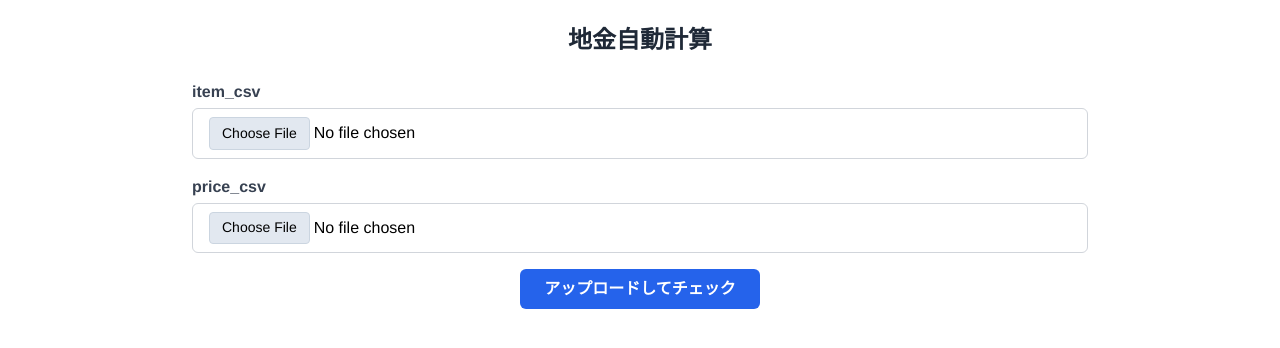
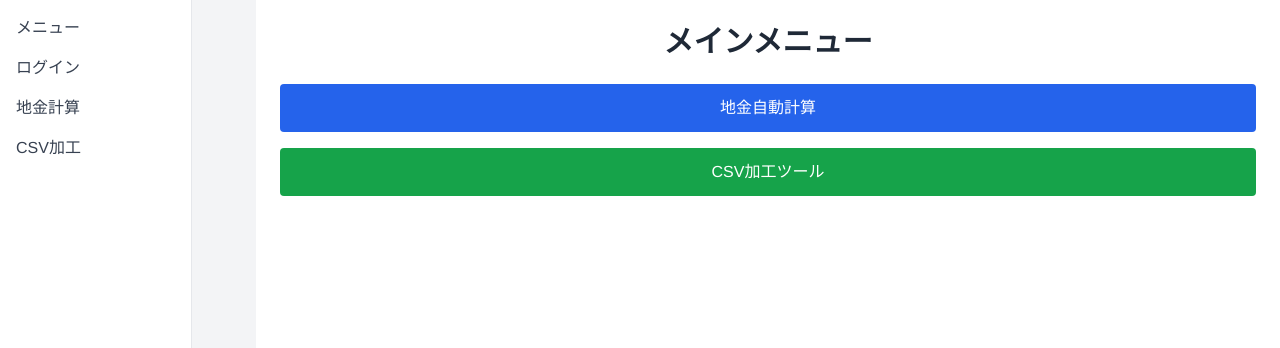
Before and after one commit to tsukasakakuda/mb-jewelry-app, a Vue app in the folder frontend/: page / in a window 1280 px wide. Shown: the top 348 px of the page. Built offline with nearby package versions, Linux system fonts and the light colour scheme.

Commit message:
side main menu 作成

```diff
--- a/frontend/src/App.vue
+++ b/frontend/src/App.vue
@@ -1,19 +1,21 @@
 <template>
-  <UploadForm />
+  <div class="flex flex-col md:flex-row min-h-screen">
+    <SidebarMenu class="md:w-64 w-full md:block bg-gray-100" />
+    <main class="flex-1 bg-white p-6">
+      <router-view />
+    </main>
+  </div>
 </template>
 
 <script>
-import UploadForm from './components/UploadForm.vue';
-
-export default {
-  components: {
-    UploadForm
-  }
-};
+import UploadForm from './views/UploadForm.vue';
+import SidebarMenu from './components/SidebarMenu.vue';
+export default { components: { SidebarMenu } };
 </script>
 
 <style>
 body {
   font-family: 'Helvetica', sans-serif;
+  margin: 0;
 }
 </style>
--- /dev/null
+++ b/frontend/src/components/SidebarMenu.vue
@@ -0,0 +1,69 @@
+<template>
+    <div class="relative">
+      <!-- ハンバーガーアイコン -->
+      <button @click="toggleMenu" class="md:hidden p-2 focus:outline-none">
+        <svg class="w-6 h-6 text-gray-700" fill="none" stroke="currentColor" viewBox="0 0 24 24">
+          <path stroke-linecap="round" stroke-linejoin="round" stroke-width="2"
+                d="M4 6h16M4 12h16M4 18h16"/>
+        </svg>
+      </button>
+
+      <!-- モバイル用メニュー -->
+      <div :class="['absolute bg-white border shadow-lg mt-2 w-48 z-50', isOpen ? 'block' : 'hidden']">
+        <ul>
+          <li class="p-4 hover:bg-gray-100">
+            <router-link to="/" @click="closeMenu">メニュー</router-link>
+          </li>
+          <li class="p-4 hover:bg-gray-100">
+            <router-link to="/login" @click="closeMenu">ログイン</router-link>
+          </li>
+          <li class="p-4 hover:bg-gray-100">
+            <router-link to="/calculate" @click="closeMenu">地金計算</router-link>
+          </li>
+          <li class="p-4 hover:bg-gray-100">
+            <router-link to="/csv" @click="closeMenu">CSV加工</router-link>
+          </li>
+        </ul>
+      </div>
+
+      <!-- PC用サイドメニュー -->
+      <div class="hidden md:block bg-white border-r w-48 h-screen p-4">
+        <ul class="space-y-4">
+          <li>
+            <router-link to="/" class="text-gray-700 hover:underline">メニュー</router-link>
+          </li>
+          <li>
+            <router-link to="/login" class="text-gray-700 hover:underline">ログイン</router-link>
+          </li>
+          <li>
+            <router-link to="/calculate" class="text-gray-700 hover:underline">地金計算</router-link>
+          </li>
+          <li>
+            <router-link to="/csv" class="text-gray-700 hover:underline">CSV加工</router-link>
+          </li>
+        </ul>
+      </div>
+    </div>
+  </template>
+
+  <script>
+  export default {
+    data() {
+      return {
+        isOpen: false
+      };
+    },
+    methods: {
+      toggleMenu() {
+        this.isOpen = !this.isOpen;
+      },
+      closeMenu() {
+        this.isOpen = false;
+      }
+    }
+  };
+  </script>
+
+  <style scoped>
+  /* スタイルは必要に応じて追加 */
+  </style>
--- a/frontend/src/main.js
+++ b/frontend/src/main.js
@@ -1,5 +1,6 @@
 import { createApp } from 'vue';
 import App from './App.vue';
 import './style.css';
+import router from './router';
 
-createApp(App).mount('#app');
+createApp(App).use(router).mount('#app');
--- /dev/null
+++ b/frontend/src/views/CsvEditor.vue
@@ -0,0 +1,12 @@
+<template>
+    <div class="p-6 text-center">
+      <h2 class="text-xl font-bold">CSV編集（仮）</h2>
+      <p>このページは開発中です。</p>
+    </div>
+  </template>
+
+  <script>
+  export default {
+    name: 'CsvEditor'
+  }
+  </script>
--- /dev/null
+++ b/frontend/src/views/LoginPage.vue
@@ -0,0 +1,12 @@
+<template>
+    <div class="p-6 text-center">
+      <h2 class="text-xl font-bold">ログインページ（仮）</h2>
+      <p>このページは開発中です。</p>
+    </div>
+  </template>
+
+  <script>
+  export default {
+    name: 'LoginPage'
+  }
+  </script>
--- /dev/null
+++ b/frontend/src/views/MainMenu.vue
@@ -0,0 +1,13 @@
+<template>
+    <div class="text-center space-y-6">
+      <h1 class="text-3xl font-bold text-gray-800">メインメニュー</h1>
+      <div class="space-y-4">
+        <router-link to="/calculate" class="block bg-blue-600 text-white py-3 rounded hover:bg-blue-700">
+          地金自動計算
+        </router-link>
+        <router-link to="/csv" class="block bg-green-600 text-white py-3 rounded hover:bg-green-700">
+          CSV加工ツール
+        </router-link>
+      </div>
+    </div>
+  </template>
--- a/frontend/vite.config.js
+++ b/frontend/vite.config.js
@@ -1,7 +1,15 @@
 import { defineConfig } from 'vite'
 import vue from '@vitejs/plugin-vue'
+import { fileURLToPath, URL } from 'node:url'
 
 // https://vite.dev/config/
 export default defineConfig({
   plugins: [vue()],
+  resolve: {
+    alias: {
+      '@': fileURLToPath(new URL('./src', import.meta.url)),
+      '@components': fileURLToPath(new URL('./src/components', import.meta.url)),
+      '@views': fileURLToPath(new URL('./src/views', import.meta.url))  // ← これが必要！
+    }
+  }
 })
--- /dev/null
+++ b/package.json
@@ -0,0 +1,5 @@
+{
+  "dependencies": {
+    "vue-router": "^4.5.1"
+  }
+}
```
Also changed, not shown: frontend/src/router/index.js (added, +19 -0 lines), frontend/src/views/UploadForm.vue (renamed from frontend/src/components/UploadForm.vue), 1 other file (tests, documents, lock files or other folders).
